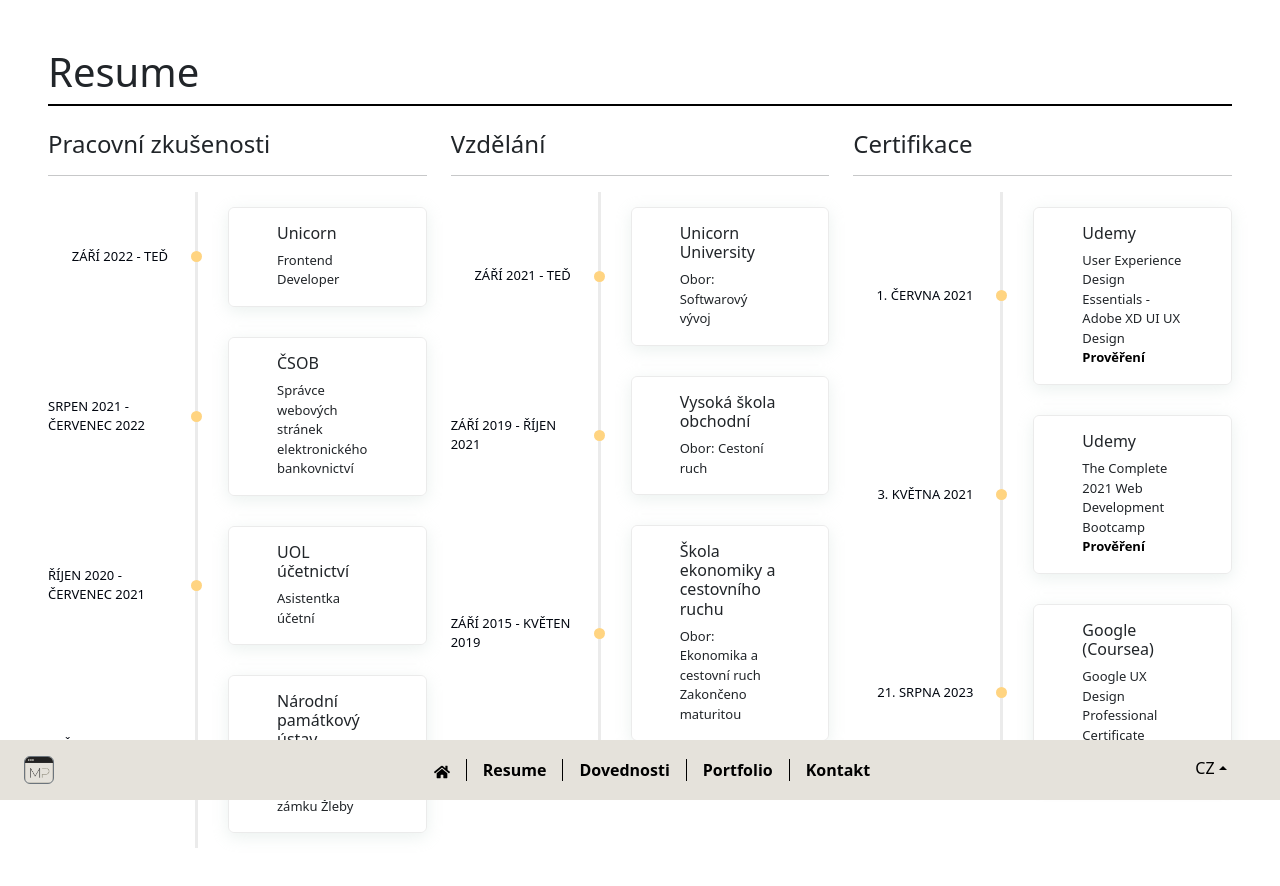
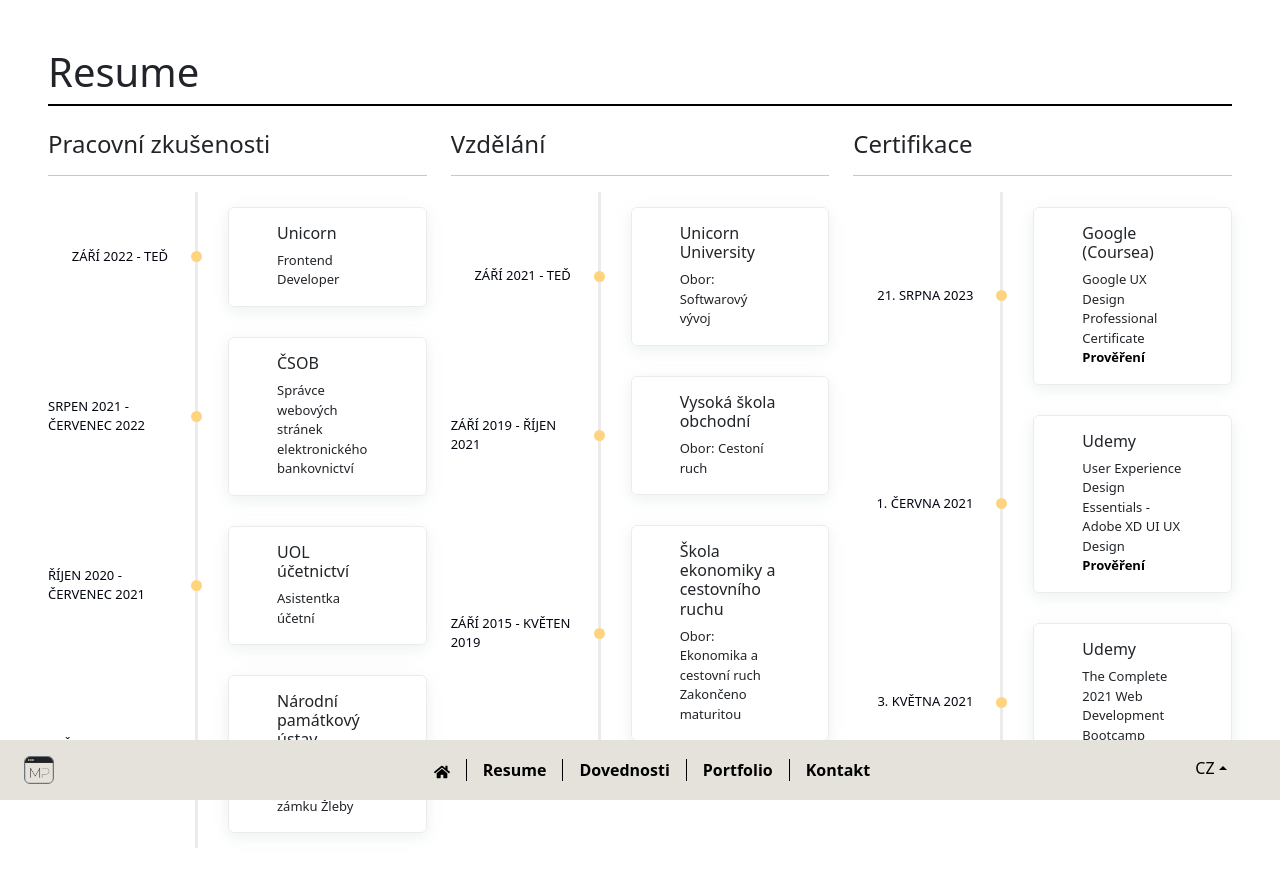
Before and after one commit to marketapolakova/resume, a React (Create React App) app: page /resume in a window 1280 px wide. Shown: the top 886 px of the page. Built offline with nearby package versions, Linux system fonts and the light colour scheme; a web font is replaced by a local one.

Commit message:
certification order

```diff
--- a/src/data/resumeData.js
+++ b/src/data/resumeData.js
@@ -40,6 +40,12 @@ export const education = {
 export const certification = {
   cz: [
     {
+      field: "Google UX Design Professional Certificate",
+      organization: "Google (Coursea)",
+      date: "21. srpna 2023",
+      link: "https://www.coursera.org/account/accomplishments/specialization/certificate/LX87LAQH7HNE",
+    },
+    {
       field: "User Experience Design Essentials - Adobe XD UI UX Design",
       organization: "Udemy",
       date: "1. června 2021",
@@ -50,12 +56,6 @@ export const certification = {
       organization: "Udemy",
       date: "3. května 2021",
       link: "https://www.udemy.com/certificate/UC-122338b3-9e80-444e-994b-399f0c5830ed/",
-    },
-    {
-      field: "Google UX Design Professional Certificate",
-      organization: "Google (Coursea)",
-      date: "21. srpna 2023",
-      link: "https://www.coursera.org/account/accomplishments/specialization/certificate/LX87LAQH7HNE",
     },
   ],
   en: [
```
